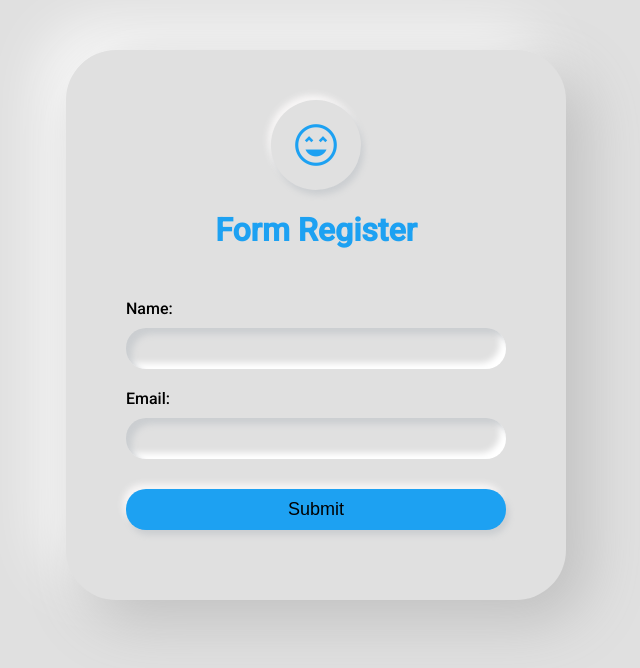
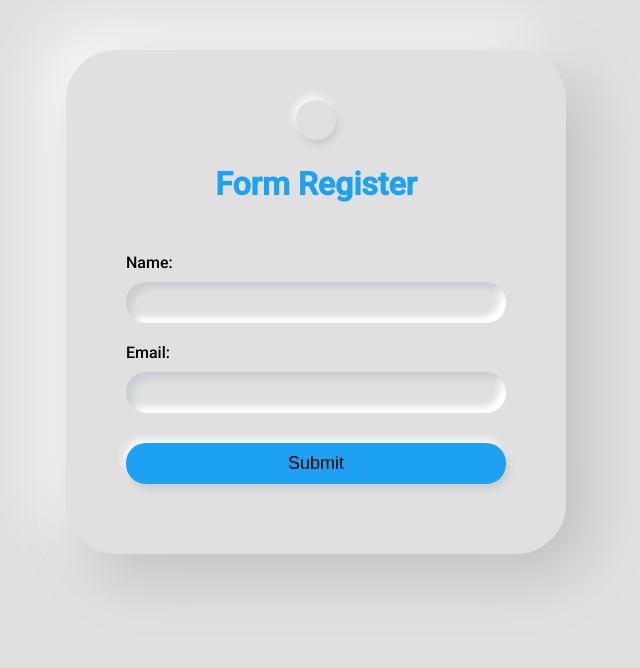
Before and after one commit to azharalsharbaji/Neumorphic-Form-JS, a plain HTML site: page index.html in a window 1280 px wide. Shown: the whole page, without its empty margins (324-964 px from the left). Drawn offline with nearby package versions, Linux system fonts and the light colour scheme.

Commit message:
Add files via upload

```diff
--- a/index.html
+++ b/index.html
@@ -15,9 +15,7 @@
 <div class="container__wrapper">
     <form method="post" id="my__form" name="myForm">
         <header>
-            <span class="material-symbols-outlined icon">
-                sentiment_very_satisfied
-            </span>
+            <span class="material-symbols-outlined icon"></span>
             <h1 class="heading">Form Register</h1>
         </header>
         <div class="field__one">
```
